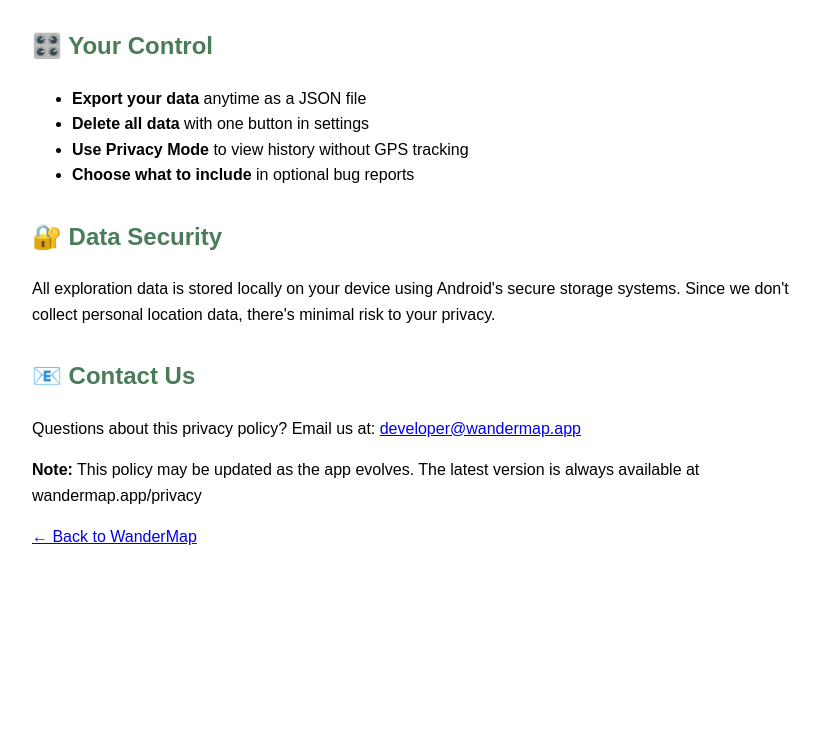
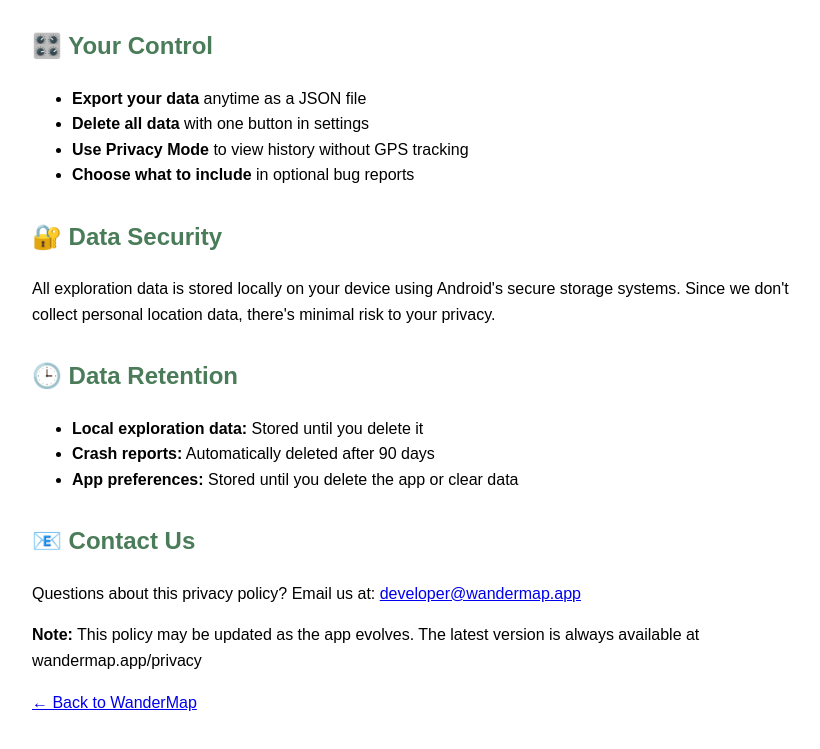
Before and after one commit to WanderMapDev/wandermap.app, a plain HTML site: page privacy.html in a window 1280 px wide. Shown: the part 1101-1850 px from the top of the page, without its empty margins (208-1028 px from the left). Before the commit the page ends 1687 px from the top, so only its background shows below. Drawn offline with Linux system fonts and the light colour scheme.

Commit message:
Update privacy.html

```diff
--- a/privacy.html
+++ b/privacy.html
@@ -59,6 +59,13 @@
     <h2>🔐 Data Security</h2>
     <p>All exploration data is stored locally on your device using Android's secure storage systems. Since we don't collect personal location data, there's minimal risk to your privacy.</p>
 
+    <h2>🕒 Data Retention</h2>
+    <ul>
+        <li><strong>Local exploration data:</strong> Stored until you delete it</li>
+        <li><strong>Crash reports:</strong> Automatically deleted after 90 days</li>
+        <li><strong>App preferences:</strong> Stored until you delete the app or clear data</li>
+    </ul>
+
     <h2>📧 Contact Us</h2>
     <p>Questions about this privacy policy? Email us at: <a href="mailto:developer@wandermap.app">developer@wandermap.app</a></p>
 
```
